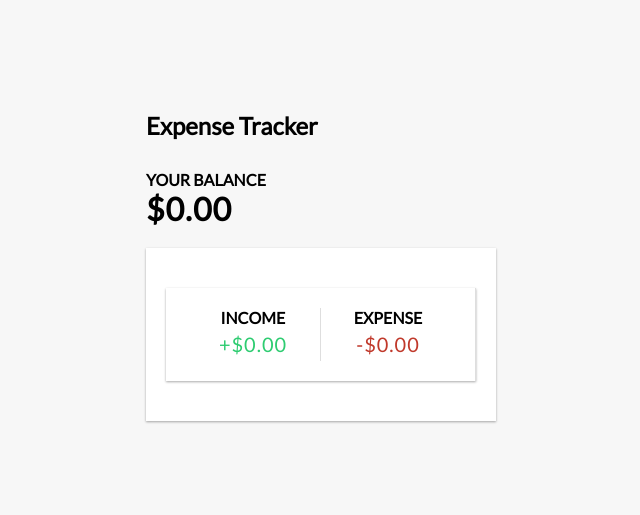
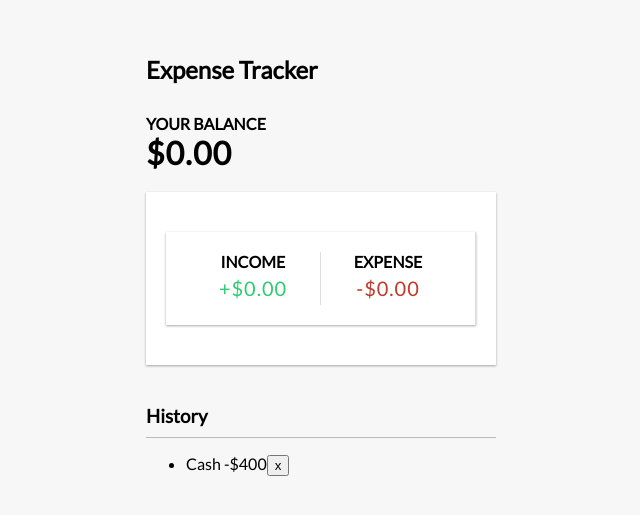
Before and after one commit to littletonjeffrey/expense-tracker, a React (Create React App) app: page / in a window 1280 px wide. Shown: the part 129-644 px from the top of the page, without its empty margins (319-959 px from the left). Built offline with nearby package versions, Linux system fonts and the light colour scheme; the HTML template or start-up script is replaced by a standard one.

Commit message:
added transaction list to app.js

```diff
--- a/src/App.js
+++ b/src/App.js
@@ -1,6 +1,7 @@
 import { Header } from './components/Header';
 import { Balance } from './components/Balance';
 import { IncomeExpenses } from './components/IncomeExpenses';
+import { TransactionList } from './components/TransactionList';
 import './App.css';
 
 function App() {
@@ -10,6 +11,7 @@ function App() {
       <div className="container">
         < Balance />
         < IncomeExpenses />
+        < TransactionList />
       </div>
     </div>
   );
```
